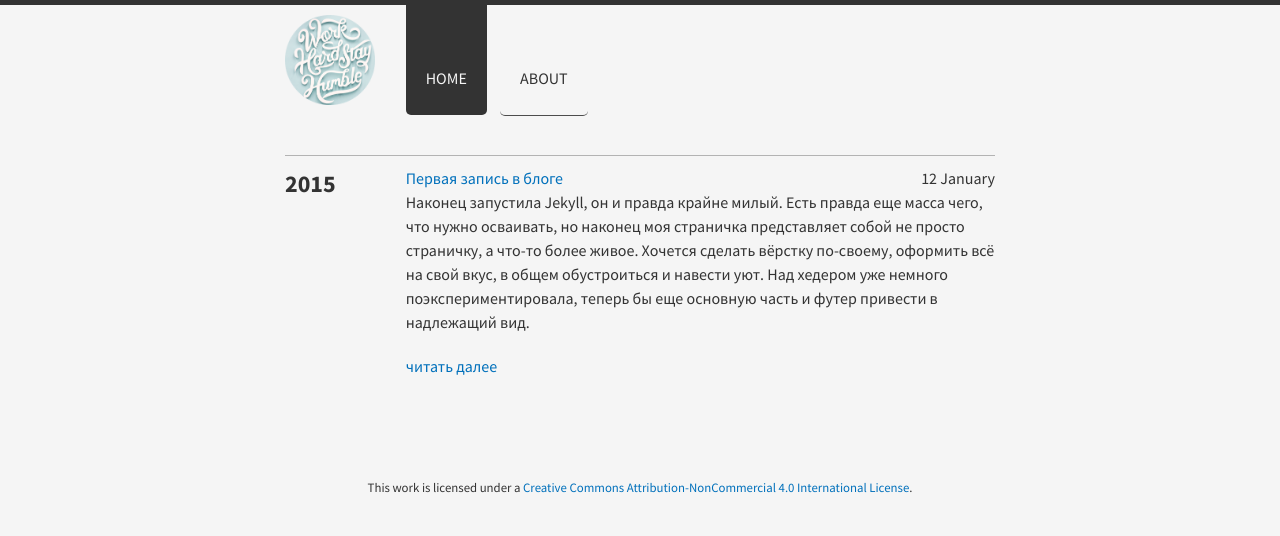
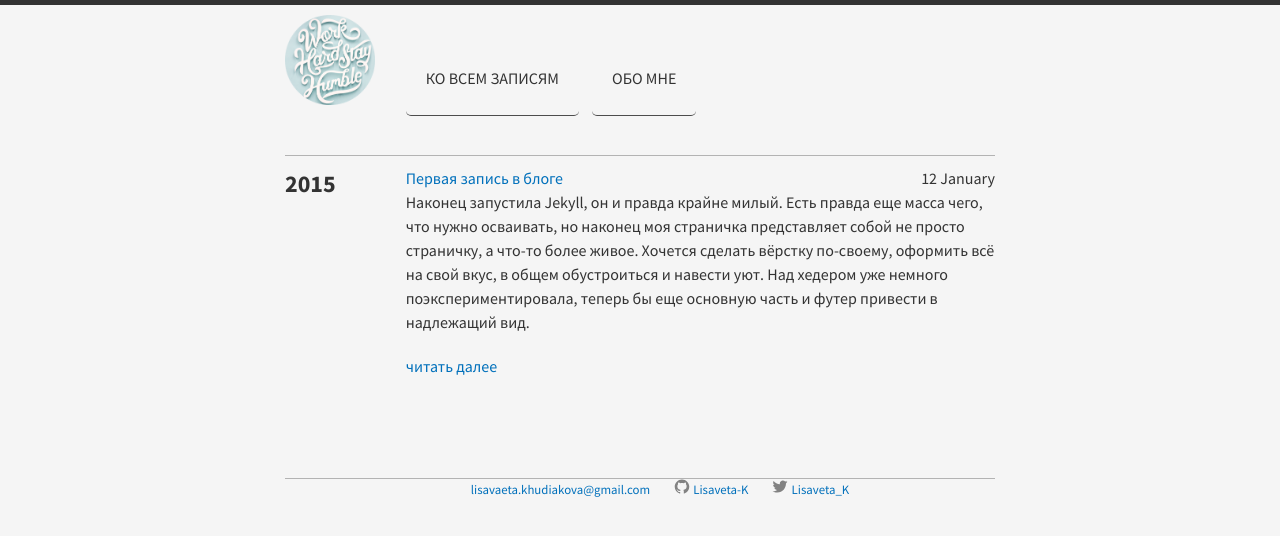
Before and after one commit to Lisaveta-K/lisaveta-k.github.io, a Jekyll site: the page built from index.html, in a window 1280 px wide. Shown: the top 536 px of the page. Built offline with Jekyll 4.4.1, drawn with Linux system fonts in a browser that asks for light colours; nearby versions of some CDN libraries; Markdown is read by kramdown in place of the engine named in the settings.

Commit message:
footer edited

```diff
--- a/_data/links.yml
+++ b/_data/links.yml
@@ -1,5 +1,5 @@
 - url: /
-  title: Home
+  title: Ко всем записям
 
 - url: /about
-  title: About
+  title: Обо мне
--- a/_layouts/default.html
+++ b/_layouts/default.html
@@ -17,9 +17,42 @@
       {{ content }}
 
       <footer>
-        <p>
-          This work is licensed under a <a rel="license" href="http://creativecommons.org/licenses/by-nc/4.0/deed.en_US">Creative Commons Attribution-NonCommercial 4.0 International License</a>.
-        </p>
+        <div class="footer-col  footer-col-1">
+        <ul class="contact-list">
+          <li><a href="mailto:lisavaeta.khudiakova@gmail.com">lisavaeta.khudiakova@gmail.com</a></li>
+
+          <li>
+            <a href="https://github.com/Lisaveta-K">
+              <span class="icon  icon--github">
+                <svg viewBox="0 0 16 16">
+                  <path fill="#828282" d="M7.999,0.431c-4.285,0-7.76,3.474-7.76,7.761 c0,3.428,2.223,6.337,5.307,7.363c0.388,0.071,0.53-0.168,0.53-0.374c0-0.184-0.007-0.672-0.01-1.32 c-2.159,0.469-2.614-1.04-2.614-1.04c-0.353-0.896-0.862-1.135-0.862-1.135c-0.705-0.481,0.053-0.472,0.053-0.472 c0.779,0.055,1.189,0.8,1.189,0.8c0.692,1.186,1.816,0.843,2.258,0.645c0.071-0.502,0.271-0.843,0.493-1.037 C4.86,11.425,3.049,10.76,3.049,7.786c0-0.847,0.302-1.54,0.799-2.082C3.768,5.507,3.501,4.718,3.924,3.65 c0,0,0.652-0.209,2.134,0.796C6.677,4.273,7.34,4.187,8,4.184c0.659,0.003,1.323,0.089,1.943,0.261 c1.482-1.004,2.132-0.796,2.132-0.796c0.423,1.068,0.157,1.857,0.077,2.054c0.497,0.542,0.798,1.235,0.798,2.082 c0,2.981-1.814,3.637-3.543,3.829c0.279,0.24,0.527,0.713,0.527,1.437c0,1.037-0.01,1.874-0.01,2.129 c0,0.208,0.14,0.449,0.534,0.373c3.081-1.028,5.302-3.935,5.302-7.362C15.76,3.906,12.285,0.431,7.999,0.431z"/>
+                </svg>
+              </span>
+
+              <span class="username">Lisaveta-K</span>
+            </a>
+          </li>
+
+          <li>
+            <a href="https://twitter.com/Lisaveta_K">
+              <span class="icon  icon--twitter">
+                <svg viewBox="0 0 16 16">
+                  <path fill="#828282" d="M15.969,3.058c-0.586,0.26-1.217,0.436-1.878,0.515c0.675-0.405,1.194-1.045,1.438-1.809
+                  c-0.632,0.375-1.332,0.647-2.076,0.793c-0.596-0.636-1.446-1.033-2.387-1.033c-1.806,0-3.27,1.464-3.27,3.27 c0,0.256,0.029,0.506,0.085,0.745C5.163,5.404,2.753,4.102,1.14,2.124C0.859,2.607,0.698,3.168,0.698,3.767 c0,1.134,0.577,2.135,1.455,2.722C1.616,6.472,1.112,6.325,0.671,6.08c0,0.014,0,0.027,0,0.041c0,1.584,1.127,2.906,2.623,3.206 C3.02,9.402,2.731,9.442,2.433,9.442c-0.211,0-0.416-0.021-0.615-0.059c0.416,1.299,1.624,2.245,3.055,2.271 c-1.119,0.877-2.529,1.4-4.061,1.4c-0.264,0-0.524-0.015-0.78-0.046c1.447,0.928,3.166,1.469,5.013,1.469 c6.015,0,9.304-4.983,9.304-9.304c0-0.142-0.003-0.283-0.009-0.423C14.976,4.29,15.531,3.714,15.969,3.058z"/>
+                </svg>
+              </span>
+
+              <span class="username">Lisaveta_K</span>
+            </a>
+          </li>
+
+        </ul>
+      </div>
+
+  </div>
+    </div>
+
+
       </footer>
     </div>
 
--- a/public/css/main.scss
+++ b/public/css/main.scss
@@ -105,9 +105,28 @@
 }
 
 footer {
+  border-top: 1px solid lighten($contrast-color, 50%);
   font-size: .8rem;
   text-align: center;
 }
+
+footer ul{
+  list-style-type: none;
+  display: inline-block;
+}
+
+footer ul li{
+  display: inline-block;
+  text-decoration: none;
+  &:not(:first-child) {
+    margin-left: 20px;
+  }
+}
+
+ svg {
+      width: 18px;
+      height: 15px;
+        }
 
 /*============================================================================*/
 .azul { a { color: $azul-accent-color;
```
Also changed, not shown: public/images/logo.png, 6 other files.
